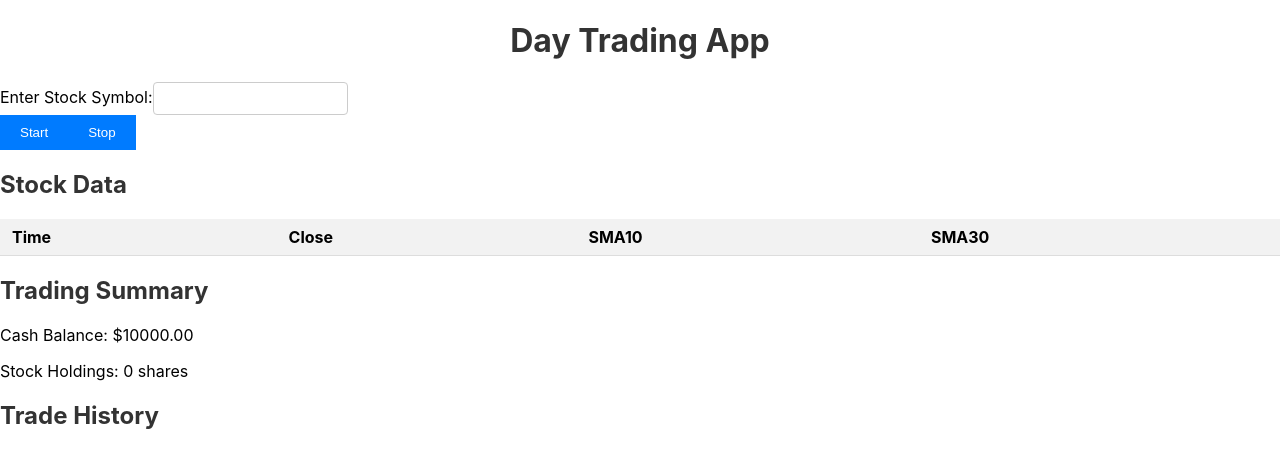
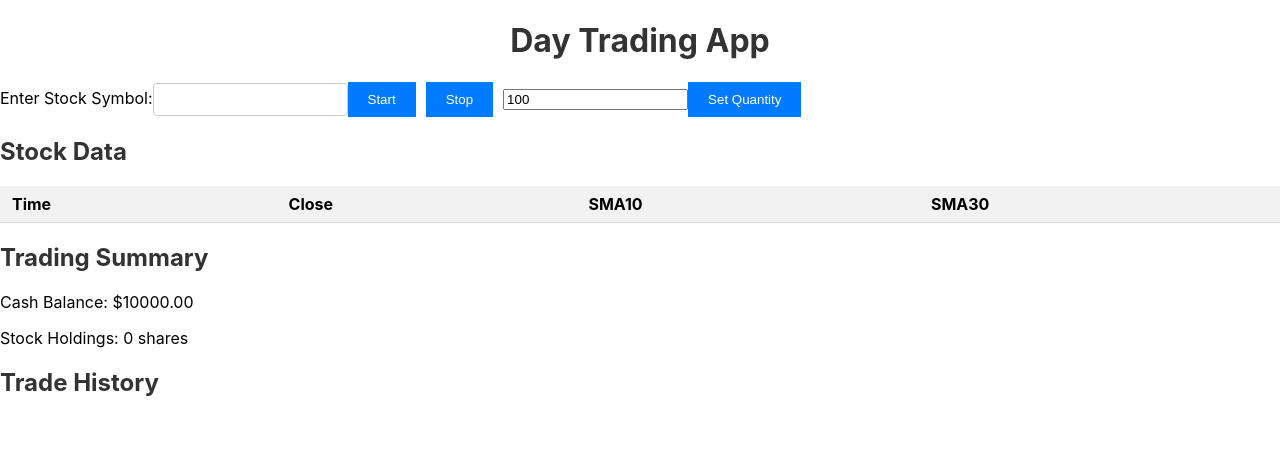
Before and after one commit to sharmrb/trading-app, a React (Create React App) app: page / in a window 1280 px wide. Shown: the top 468 px of the page. Built offline with nearby package versions, Linux system fonts and the light colour scheme; what @polygon.io/client-js would draw is missing.

Commit message:
Added Quantity field

```diff
--- a/src/App.css
+++ b/src/App.css
@@ -110,6 +110,14 @@ h1, h2 {
   border-radius: 4px;
   margin-bottom: 10px;
 }
+.top-bar {
+  display: flex;
+  align-items: center;
+}
+
+button {
+  margin-right: 10px; /* Add the desired margin between the buttons */
+}
 
 
 
--- a/src/StockInputPage.js
+++ b/src/StockInputPage.js
@@ -11,6 +11,7 @@ const StockInputPage = () => {
   const [fetchingActive, setFetchingActive] = useState(false);
   const fetchingDuration = 1 * 60 * 1000; // 1 minute can be changed
   let fetchIntervalId = null;
+  const [quantityToBuy, setQuantityToBuy] = useState(100);
 
   const handleSymbolChange = (e) => {
     setSymbol(e.target.value);
@@ -58,10 +59,10 @@ const StockInputPage = () => {
       if (fetchedData.length >= 30) {
         // Calculate SMA5 and SMA30 based on the last 30 minutes
         const last30MinutesData = fetchedData.slice(0, 30);
-        const newSma10 = calculateSMA(last30MinutesData, 10);
-        const newSma30 = calculateSMA(last30MinutesData, 30);
+        const newSma10 = calculateSMA(last30MinutesData, 10).toFixed(2);
+        const newSma30 = calculateSMA(last30MinutesData, 30).toFixed(2);
 
-        // Append the new data to the existing data
+        //add the new data to the existing data
         setData((prevData) => [
           {
             time: fetchedData[0].time,
@@ -83,12 +84,21 @@ const StockInputPage = () => {
     }
   };
 
+  const handleSetQuantity = () => {
+
+    if (quantityToBuy > 0) {
+      console.log('Setting quantity to', quantityToBuy);
+    } else {
+      console.log('Invalid quantity');
+    }
+  };
+
   const handleStartButtonClick = () => {
     if (!fetchingActive) {
       // Start data fetching
       setFetchingActive(true);
 
-      // Fetch data immediately
+      // Fetch data
       fetchAndScheduleData();
     }
   };
@@ -98,7 +108,7 @@ const StockInputPage = () => {
 
       setFetchingActive(false);
 
-      // Clear the fetch interval
+      //clear the fetch interval
       clearTimeout(fetchIntervalId);
     }
   };
@@ -112,7 +122,7 @@ const StockInputPage = () => {
 
     const slice = data.slice(0, period);
 
-    // Calculate the sum of the values in the slice
+    //calculate the sum of the values in the slice
     const sum = slice.reduce((accumulator, currentValue) => accumulator + currentValue.close, 0);
 
 
@@ -138,6 +148,7 @@ const StockInputPage = () => {
  return (
   <div>
     <h1>Day Trading App</h1>
+    <div className="top-bar">
       <div>
         <label htmlFor="stockSymbol">Enter Stock Symbol:</label>
         <input
@@ -147,18 +158,24 @@ const StockInputPage = () => {
           onChange={handleSymbolChange}
         />
       </div>
-      <div>
       <button onClick={handleStartButtonClick}>Start</button>
       <button onClick={handleStopButtonClick} disabled={!fetchingActive}>
         Stop
       </button>
+      <input
+        type="number"
+        id="quantityToBuy"
+        placeholder="Set Quantity"
+        value={quantityToBuy}
+        onChange={(e) => setQuantityToBuy(Number(e.target.value))}
+      />
+      <button onClick={handleSetQuantity}>Set Quantity</button>
     </div>
     <DataTable data={data} />
-      <TradingComponent symbol={symbol} data={data} />
-      {/* <StockChart data={data} /> */}
+    <TradingComponent symbol={symbol} data={data} quantityToBuy={quantityToBuy} />
   </div>
+);
 
-  );
 
 
 };
--- a/src/TradingComponent.js
+++ b/src/TradingComponent.js
@@ -1,13 +1,16 @@
 // TradingComponent.js
 import React, { useState, useEffect } from 'react';
 
-const TradingComponent = ({ symbol, data }) => {
+const TradingComponent = ({ symbol, data , quantityToBuy }) => {
   // State for tracking trading-related data
   const [cashBalance, setCashBalance] = useState(10000); // Starting balance of $10,000
   const [stockHoldings, setStockHoldings] = useState(0); // Number of shares
   const [tradeHistory, setTradeHistory] = useState([]);
   const [currentPrice, setCurrentPrice] = useState(0);
   const [buyingPrice, setBuyingPrice] = useState(null);
+  const [canBuy, setCanBuy] = useState(true);
+
+
   useEffect(() => {
 
     if (data.length >= 2) {
@@ -20,21 +23,22 @@ const TradingComponent = ({ symbol, data }) => {
       const sma30Previous = secondToLastData.sma30;
 
       // Buy condition: SMA10 crosses above SMA30
-      if (sma10Current > sma30Current && sma10Previous <= sma30Previous)   //orignal buy condidtion sma10Current > sma30Current && sma10Previous <= sma30Previous || sma10Current < sma30Current && sma10Previous >= sma30Previous
+      if (sma10Current > sma30Current && canBuy)  //&& sma10Previous <= sma30Previous //orignal buy condidtion sma10Current > sma30Current && sma10Previous <= sma30Previous || sma10Current < sma30Current && sma10Previous >= sma30Previous
        {
-        const sharesToBuy = Math.floor(cashBalance / lastData.close); // Buy as many shares as possible
-        if (sharesToBuy > 0) {
-          const cost = sharesToBuy * lastData.close;
+        //const sharesToBuy = Math.floor(cashBalance / lastData.close); // Buy as many shares as possible
+        if (quantityToBuy > 0) {
+          const cost = quantityToBuy * lastData.close;
           setCashBalance((prevBalance) => prevBalance - cost);
-          setStockHoldings((prevHoldings) => prevHoldings + sharesToBuy);
+          setStockHoldings((prevHoldings) => prevHoldings + quantityToBuy);
           setBuyingPrice(lastData.close);
+          setCanBuy(false);
           console.log("buying");
           console.log(buyingPrice);
             setTradeHistory([
                 ...tradeHistory,
                 {
                 type: 'Buy',
-                shares: sharesToBuy,
+                shares: quantityToBuy,
                 price: lastData.close,
                 time: new Date().toLocaleTimeString(),
                 },
@@ -43,18 +47,19 @@ const TradingComponent = ({ symbol, data }) => {
       }
 
       // Sell condition: SMA10 crosses below SMA30
-      if (sma10Current < sma30Current && sma10Previous >= sma30Previous  ) //if buying price is equal to sma30 then sell //|| buyingPrice <= sma30Current
+      if (sma10Current < sma30Current   ) //&& sma10Previous >= sma30Previous//if buying price is equal to sma30 then sell //|| buyingPrice <= sma30Current
       {
-        if (stockHoldings > 0) {
-          const saleValue = stockHoldings * lastData.close;
+        if (quantityToBuy > 0 && quantityToBuy <= stockHoldings) {
+          const saleValue = quantityToBuy * lastData.close;
           setCashBalance((prevBalance) => prevBalance + saleValue);
           setStockHoldings(0);
           console.log("selling");
+          setCanBuy(true);
             setTradeHistory([
                 ...tradeHistory,
                 {
                 type: 'Sell',
-                shares: stockHoldings,
+                shares: quantityToBuy,
                 price: lastData.close,
                 time: new Date().toLocaleTimeString(),
                 },
@@ -68,6 +73,7 @@ const TradingComponent = ({ symbol, data }) => {
   const renderTradeHistory = () => {
     return (
       <div>
+
         <h2>Trade History</h2>
         <ul>
           {tradeHistory.map((trade, index) => (
```
Lines whose indentation alone changed are shown as unchanged.
